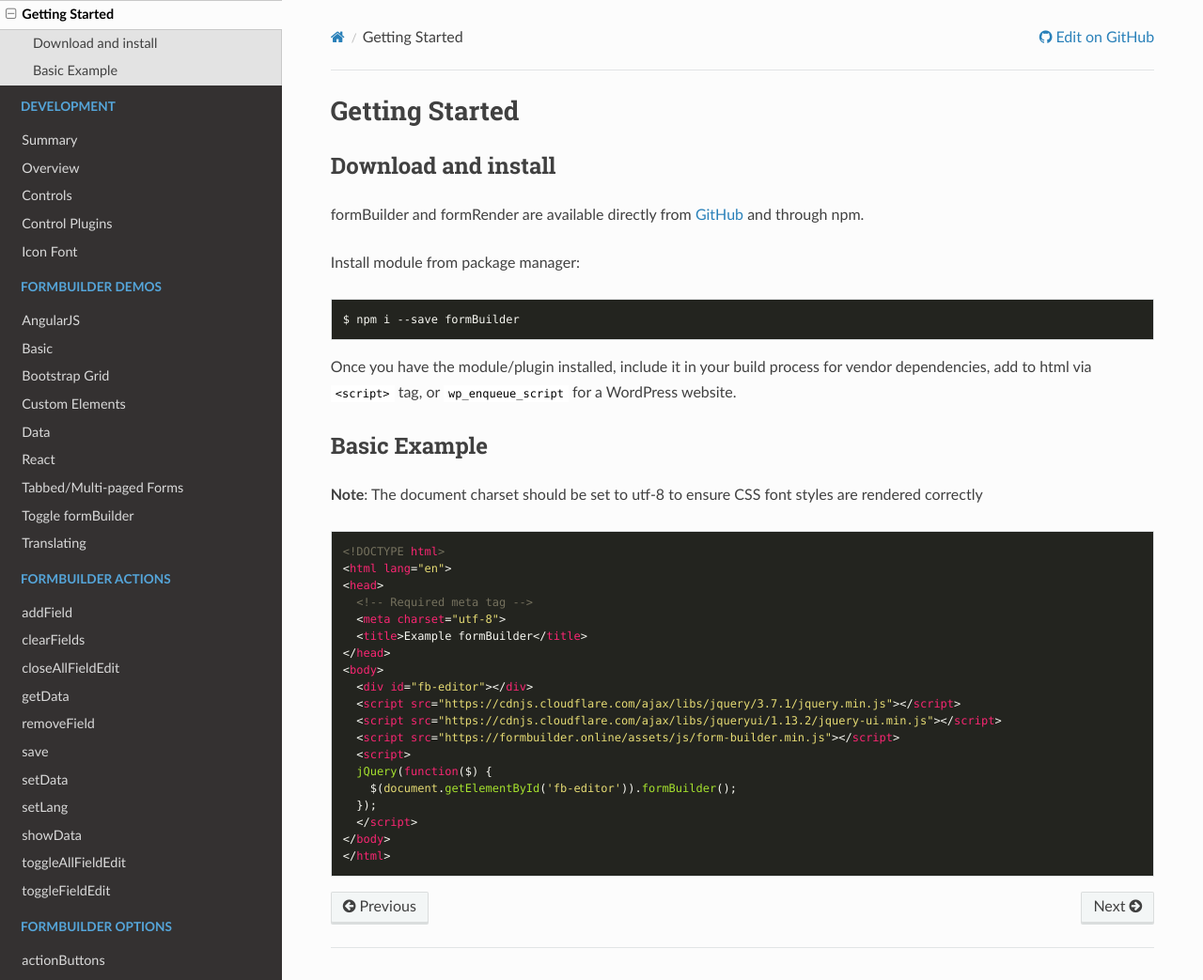
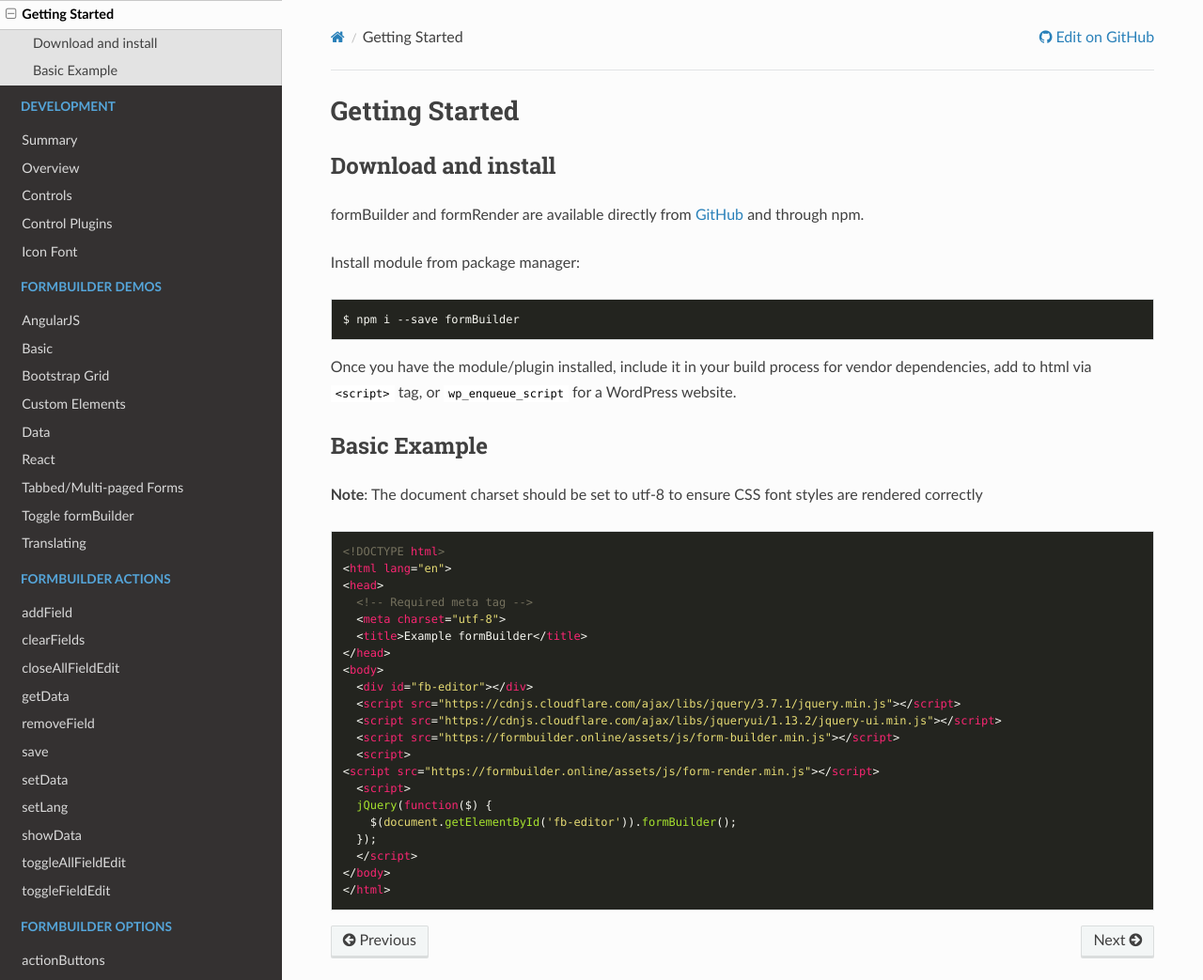
Before and after one commit to kevinchappell/formBuilder, an MkDocs documentation site: the page built from docs/getting-started.md, in a window 1280 px wide and 1255 px high. Shown: the top 1043 px of the window at 94% size. Built offline with MkDocs 1.6.1, drawn with Linux system fonts in a browser that asks for light colours; nearby versions of some CDN libraries; library files that are not in the unit come from our copies; comment, search, counter and statistics services are not loaded; some of the changed lines change nothing that is shown.

Commit message:
Update getting-started.md
Form render has to be include ld If we are rendering the form. But it hasn't included in docs

```diff
--- a/docs/getting-started.md
+++ b/docs/getting-started.md
@@ -30,6 +30,8 @@
   <script src="https://cdnjs.cloudflare.com/ajax/libs/jqueryui/1.13.2/jquery-ui.min.js"></script>
   <script src="https://formbuilder.online/assets/js/form-builder.min.js"></script>
   <script>
+<script src="https://formbuilder.online/assets/js/form-render.min.js"></script>
+  <script>
   jQuery(function($) {
     $(document.getElementById('fb-editor')).formBuilder();
   });
```
